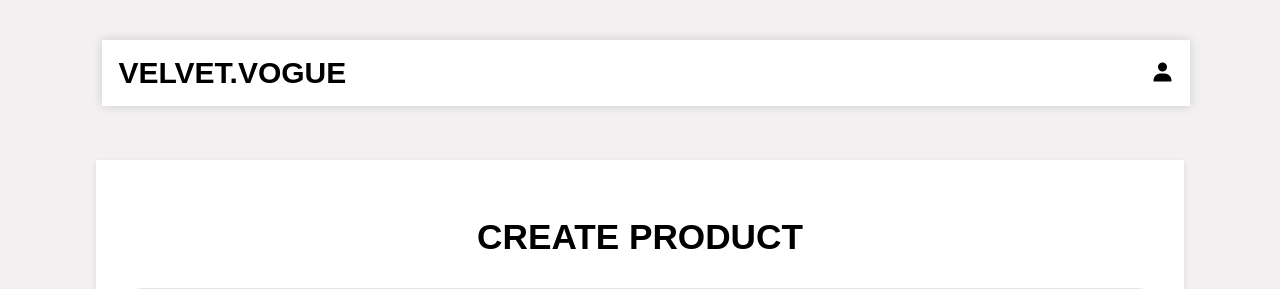
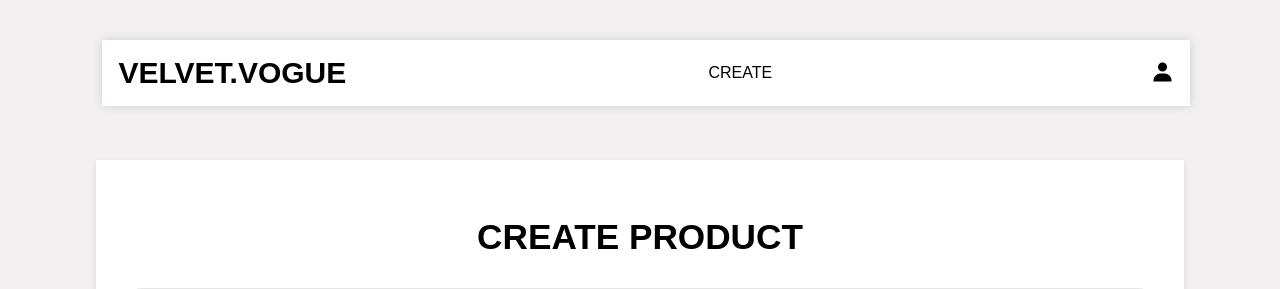
Before and after one commit to UdithaGunathilaka/velvet-vouge, a PHP site: page /createProduct.php in a window 1280 px wide. Shown: the top 289 px of the page. Run offline with PHP 8.4, Linux system fonts and the light colour scheme; data that the repository does not hold is empty; some libraries are stand-ins or nearby versions.

Commit message:
update admin side navigation

```diff
--- a/components/adminHeader.php
+++ b/components/adminHeader.php
@@ -3,6 +3,11 @@
     <a href="dashboard.php">
       <h2 class="logo">velvet.vogue</h2>
     </a>
+
+    <nav class="navbar">
+      <a href="createProduct.php">create</a>
+    </nav>
+
     <div class="icons">
       <i class="bx bxs-user" id="user-btn"></i>
       <?php
```
